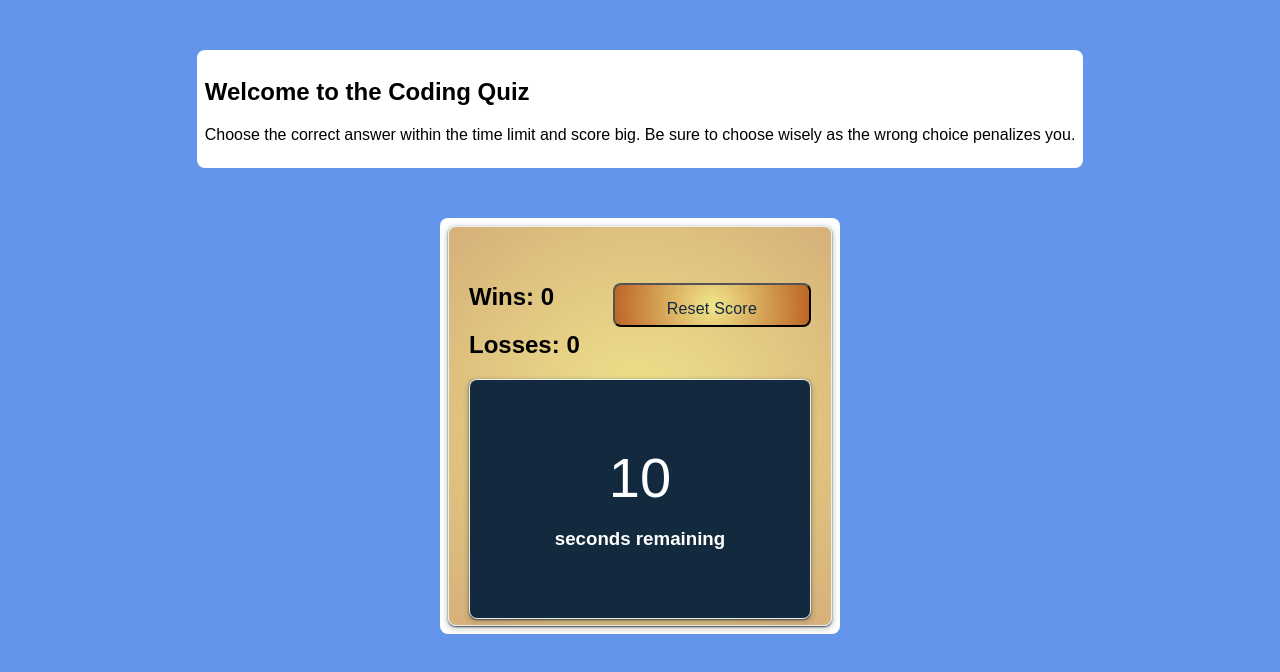
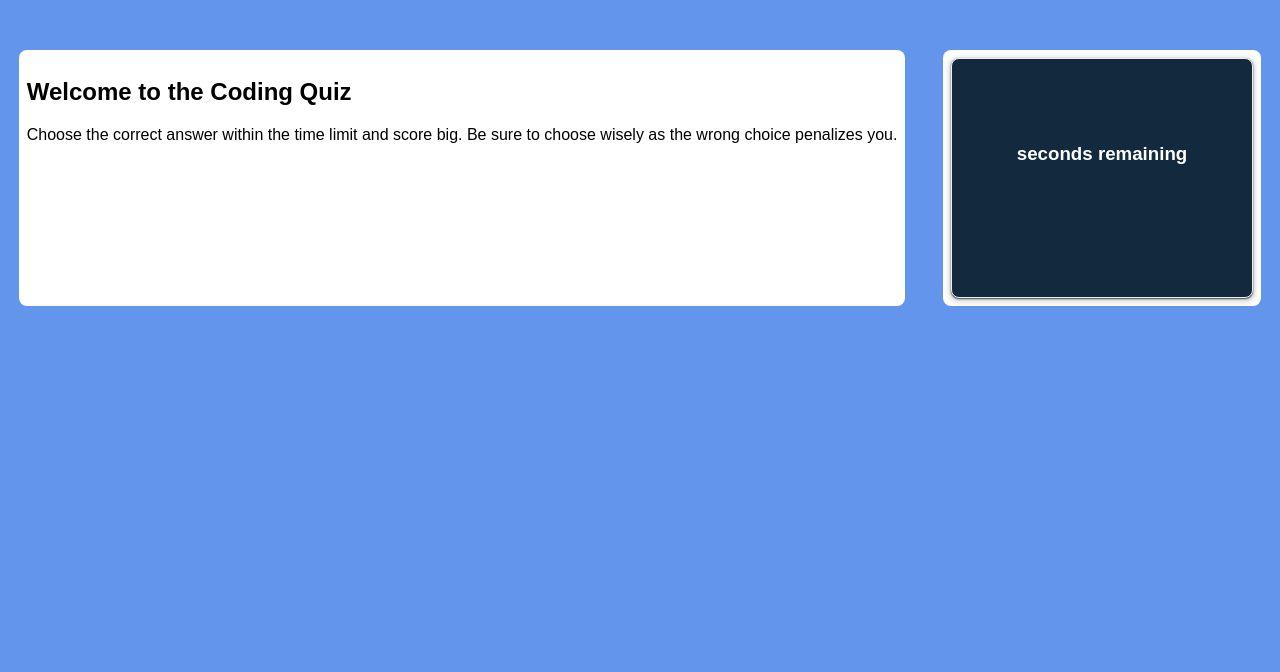
Before and after one commit to orngmrmld/JavaScript-Timed-Quiz, a plain HTML site: page index.html in a window 1280 px wide. Drawn offline with Linux system fonts and the light colour scheme.

Commit message:
trimmed fluff

```diff
--- a/index.html
+++ b/index.html
@@ -33,17 +33,10 @@
           </section>
 
           <section>
-            <div class="card results">
-              <div class = "win-loss-container">
-              <div>
-              <h2>Wins: <span class="Correct">0 </span> </h2>
-              <h2>Losses: <span class="Incorrect">0</span></h2>
-            </div>
-              <button class="reset-button">Reset Score</button>
-          </div>
+
               <div class= "card timer">
                 <div class = "timer-text">
-                <div class="large-font timer-count">10</div>
+                <div class="large-font timer-count"><span id="timer"></span></div>
                 <h3>seconds remaining</h3>
               </div>
 
```
